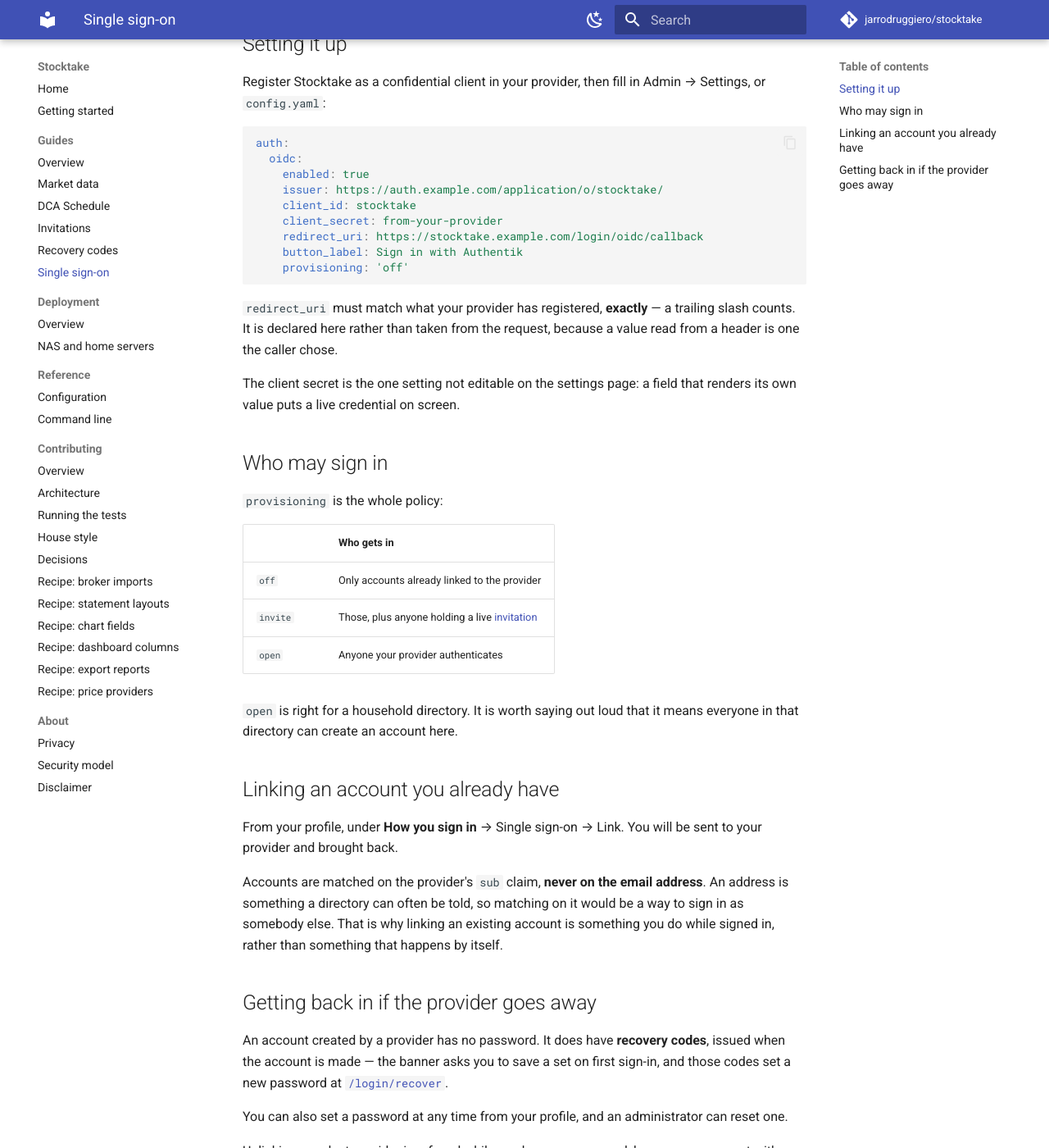
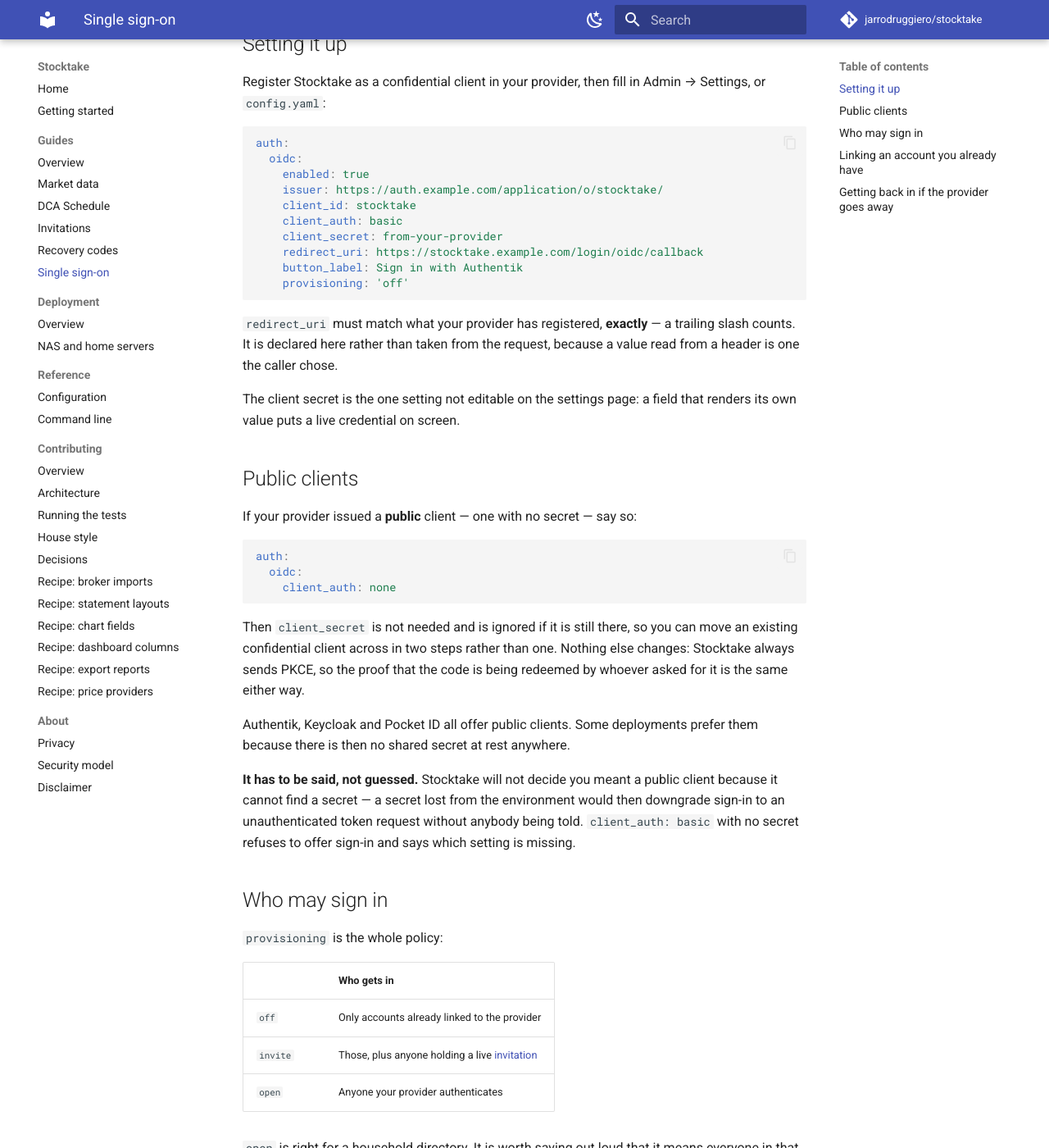
Before and after one commit to jarrodruggiero/stocktake, an MkDocs documentation site: the page built from docs/guides/single-sign-on.md, in a window 1280 px wide and 1400 px high, scrolled down 369 px. Shown: the whole window at 82% size. Built offline with MkDocs 1.6.1 and Material for MkDocs 9.7.7, drawn with Linux system fonts in a browser that asks for light colours; comment, search, counter and statistics services are not loaded.

Commit message:
Document the public-client setup
A public client is a supported way to run this, so the guide says how: set
`client_auth: none`, drop the secret, and nothing else changes because PKCE was
always being sent.

It also says the part that is easy to get wrong -- that it has to be stated.
Somebody who simply removes `client_secret` and expects a public client gets a
sign-in button that does not appear, and the reason should be findable without
reading `federation.py`.

The configuration reference gains the key, which `test_api_parity` requires of
every setting the application understands.

Co-Authored-By: Claude Opus 5 (1M context) <noreply@anthropic.com>
Claude-Session: https://claude.ai/code/session_01ULwQKbeKFtwSG91TrqFHQU

````diff
--- a/docs/guides/single-sign-on.md
+++ b/docs/guides/single-sign-on.md
@@ -20,6 +20,7 @@ auth:
     enabled: true
     issuer: https://auth.example.com/application/o/stocktake/
     client_id: stocktake
+    client_auth: basic
     client_secret: from-your-provider
     redirect_uri: https://stocktake.example.com/login/oidc/callback
     button_label: Sign in with Authentik
@@ -32,6 +33,30 @@ because a value read from a header is one the caller chose.
 
 The client secret is the one setting not editable on the settings page: a field
 that renders its own value puts a live credential on screen.
+
+## Public clients
+
+If your provider issued a **public** client — one with no secret — say so:
+
+```yaml
+auth:
+  oidc:
+    client_auth: none
+```
+
+Then `client_secret` is not needed and is ignored if it is still there, so you
+can move an existing confidential client across in two steps rather than one.
+Nothing else changes: Stocktake always sends PKCE, so the proof that the code
+is being redeemed by whoever asked for it is the same either way.
+
+Authentik, Keycloak and Pocket ID all offer public clients. Some deployments
+prefer them because there is then no shared secret at rest anywhere.
+
+**It has to be said, not guessed.** Stocktake will not decide you meant a
+public client because it cannot find a secret — a secret lost from the
+environment would then downgrade sign-in to an unauthenticated token request
+without anybody being told. `client_auth: basic` with no secret refuses to
+offer sign-in and says which setting is missing.
 
 ## Who may sign in
 
````
Also changed, not shown: docs/reference/configuration.md (+1 -0 lines).
